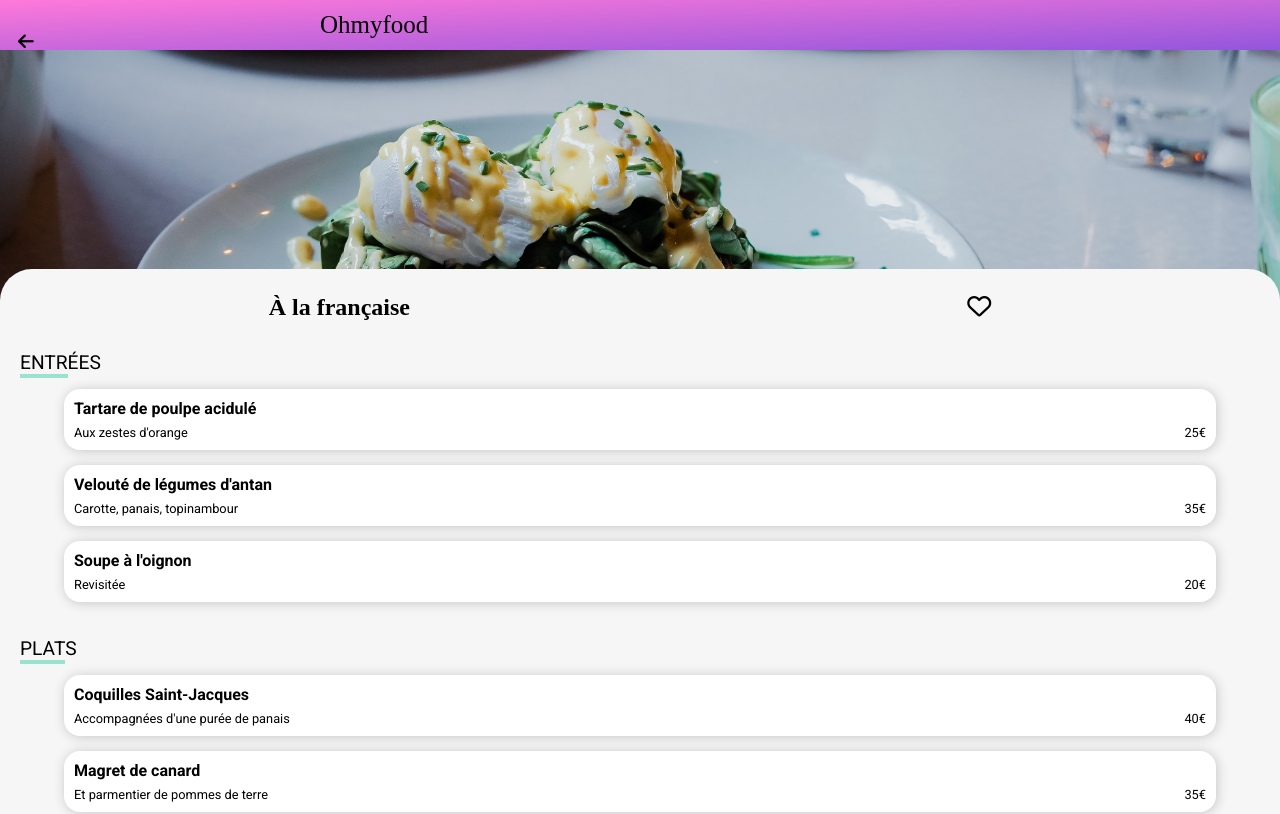
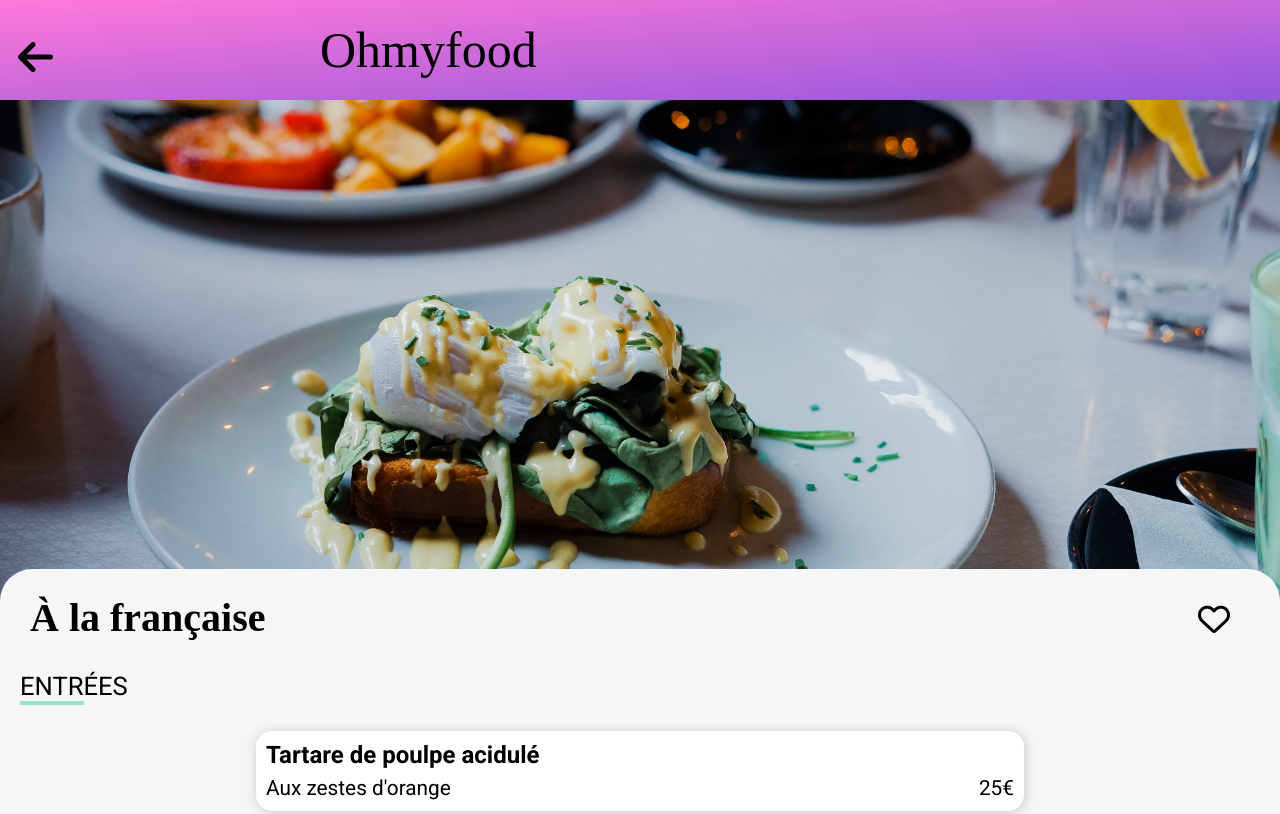
Before and after one commit to Souad-DJAFER/SouadDjafercherif_3_30032021, a website: page Menu3-Alafrançaise.html in a window 1280 px wide. Shown: the top 814 px of the page. Drawn offline with Linux system fonts and the light colour scheme; a web font is replaced by a local one.

Commit message:
Media Queries Mobile Menu pages

```diff
--- a/sass/_menupages.scss
+++ b/sass/_menupages.scss
@@ -237,3 +237,84 @@ footer{
         }
     }
 }
+
+
+/* RESOLUTION DESKTOP */
+
+@media screen
+    and (min-width : 1024px)
+{
+
+    body{
+        width: auto;
+    }
+
+    /*HEADER*/
+
+    .menuheader{
+        height: 100px;
+    /*A CHANGER*/
+            .menuheader__a{
+                width: 25%;
+            }
+            .menuheader__i{
+                font-size: 40px;
+                }
+            .menuheader__p{
+                font-size: 50px;
+                width: 75%;
+            }
+    }
+
+   /*SECTION PHOTO*/
+
+   .banner{
+    object-fit: cover;
+    width: 100%;
+    height: 500px;
+}
+
+    /*SECTION MENU*/
+
+    .menu{
+        .heading{
+            justify-content: space-between;
+            padding: 20px 50px 0px 30px;
+            .heading__h1{
+                font-size: 2.5em;
+            }
+            .far.fa-heart{
+                font-size: 2em;
+            }
+        }
+
+        .menu__h2{
+            font-size: 1.6em;
+            margin-bottom: 15px;
+        }
+        .courses{
+            width: 100%;
+        }
+
+        .menu__article{
+            width: 60%;
+            height: 80px;
+            .mealname{
+                font-size: 1.5em;
+            }
+            .articlelign2{
+                .articlelign2__p{
+                    font-size: 1.3em;
+                }
+            }
+        }
+
+        .menu__button{
+            width: 250px;
+            height: 50px;
+            border-radius: 2em;
+            font-size: 23px;
+            margin: 50px 0 40px 0;
+        }
+    }
+}
```
Also changed, not shown: style.css, 1 other file.
